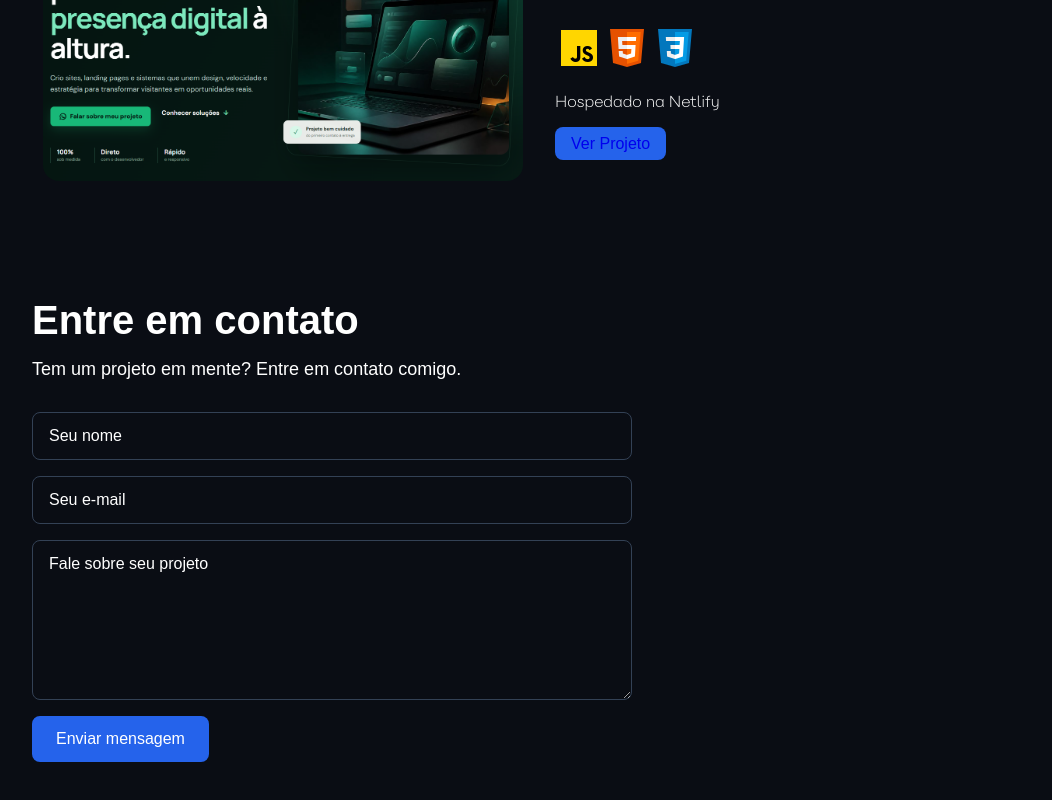
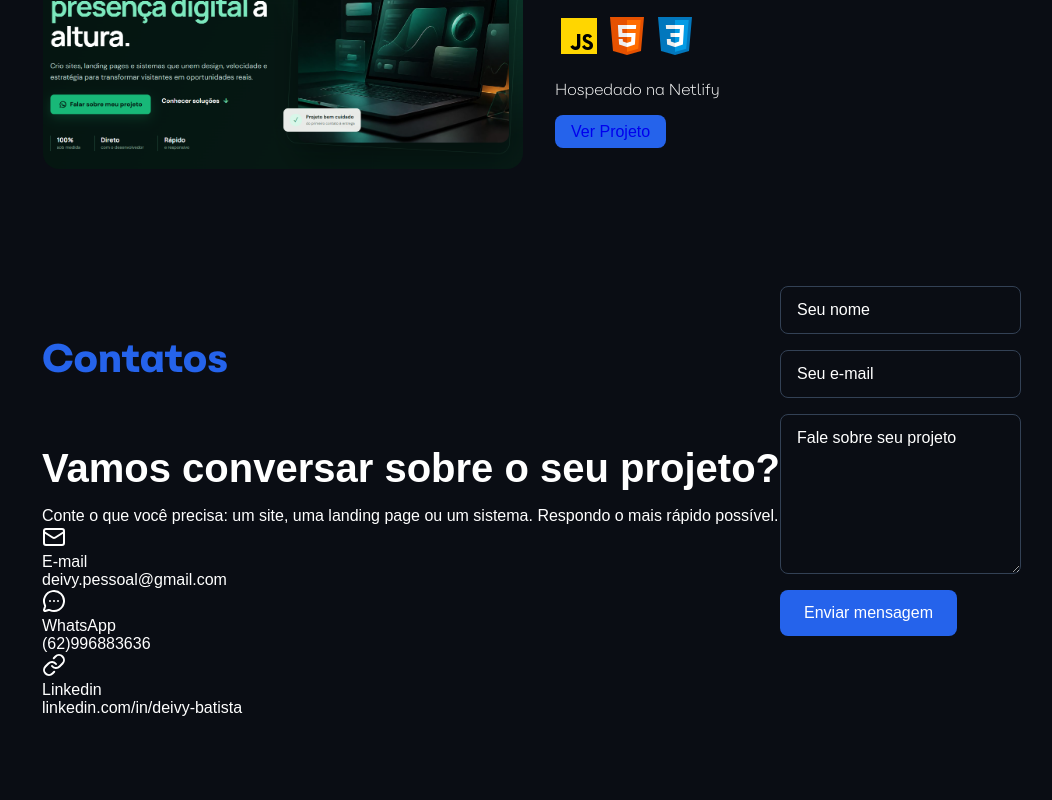
Before and after one commit to deivypereirabatista/portifolio-deivy, a React (Vite) app: page / in a window 1280 px wide. Shown: the part 2281-3081 px from the top of the page, without its empty margins (48-1100 px from the left). After the commit the page ends 2998 px from the top, so only its background shows below. Built offline with nearby package versions, Linux system fonts and the light colour scheme.

Commit message:
update: atualizando parte de contacts

```diff
--- a/src/components/Contact.css
+++ b/src/components/Contact.css
@@ -1,6 +1,10 @@
 /* Seção de Contato/Contact */
 .contact {
-  padding: 80px;
+  max-width: 1100px;
+  width: 100%;
+  margin: 0 auto;
+  padding-top: 5rem;
+  display: flex;
 }
 
 .contact h2 {
--- a/src/components/Contact.jsx
+++ b/src/components/Contact.jsx
@@ -14,9 +14,41 @@ function Contact() {
 
     return(
         <section id="contato" className="contact">
-            <h2>Entre em contato</h2>
-            <p>Tem um projeto em mente? Entre em contato comigo.</p>
-
+            <div className="primary-contact">
+                <h2 className="titles">Contatos</h2>
+                <h2>Vamos conversar sobre o seu projeto?</h2>
+                <p>Conte o que você precisa: um site, uma landing page ou um sistema. Respondo o mais rápido possível.</p>
+                <div className="my-contact">
+                    <div className="card-my-contact">
+                        <div className="icon-card-my-contact">
+                            <svg xmlns="http://www.w3.org/2000/svg" width="24" height="24" viewBox="0 0 24 24" fill="none" stroke="currentColor" stroke-width="2" stroke-linecap="round" stroke-linejoin="round" class="lucide lucide-mail preview-icon"><path d="m22 7-8.991 5.727a2 2 0 0 1-2.009 0L2 7"/><rect x="2" y="4" width="20" height="16" rx="2"/></svg>
+                        </div>
+                        <div className="text-card-my-contact">
+                            <p className="clean-text">E-mail</p>
+                            <p className="text-my-contatc">deivy.pessoal@gmail.com</p>
+                        </div>
+                    </div>
+                    <div className="card-my-contact">
+                        <div className="icon-card-my-contact">
+                            <svg xmlns="http://www.w3.org/2000/svg" width="24" height="24" viewBox="0 0 24 24" fill="none" stroke="currentColor" stroke-width="2" stroke-linecap="round" stroke-linejoin="round" class="lucide lucide-message-circle-more preview-icon"><path d="M2.992 16.342a2 2 0 0 1 .094 1.167l-1.065 3.29a1 1 0 0 0 1.236 1.168l3.413-.998a2 2 0 0 1 1.099.092 10 10 0 1 0-4.777-4.719"/><path d="M8 12h.01"/><path d="M12 12h.01"/><path d="M16 12h.01"/></svg>
+                        </div>
+                        <div className="text-card-my-contact">
+                            <p className="clean-text">WhatsApp</p>
+                            <p className="text-my-contatc">(62)996883636</p>
+                        </div>
+                    </div>
+                    <div className="card-my-contact">
+                        <div className="icon-card-my-contact">
+                            <svg xmlns="http://www.w3.org/2000/svg" width="24" height="24" viewBox="0 0 24 24" fill="none" stroke="currentColor" stroke-width="2" stroke-linecap="round" stroke-linejoin="round" class="lucide lucide-link preview-icon"><path d="M10 13a5 5 0 0 0 7.54.54l3-3a5 5 0 0 0-7.07-7.07l-1.72 1.71"/><path d="M14 11a5 5 0 0 0-7.54-.54l-3 3a5 5 0 0 0 7.07 7.07l1.71-1.71"/></svg>
+                        </div>
+                        <div className="text-card-my-contact">
+                            <p className="clean-text">Linkedin</p>
+                            <p className="text-my-contatc">linkedin.com/in/deivy-batista</p>
+                        </div>
+                    </div>
+                </div>
+            </div>
+            <div className="second-contact">
                 <form onSubmit={handleSubmit}>
                     <input
                         type="text"
@@ -34,6 +66,9 @@ function Contact() {
 
                     <button type="submit">Enviar mensagem</button>
                 </form>
+            </div>
+
+
         </section>
     )
 }
--- a/src/components/Projects.jsx
+++ b/src/components/Projects.jsx
@@ -60,7 +60,6 @@ function Projects() {
                         <a href="https://deivybatista.netlify.app/" target="_blank" rel="noopener noreferrer">Ver Projeto</a>
                         </div>
                 </article>
-
             </div>
         </section>
     )
--- a/src/index.css
+++ b/src/index.css
@@ -72,6 +72,7 @@ button {
   color: var(--primary);
   font-family: 'CarbonaExtraBold', sans-serif;
   padding-bottom: 2rem;
+  font-size: 1.2rem;
 }
 
 .generals-texts {
```
Lines whose indentation alone changed are shown as unchanged.
